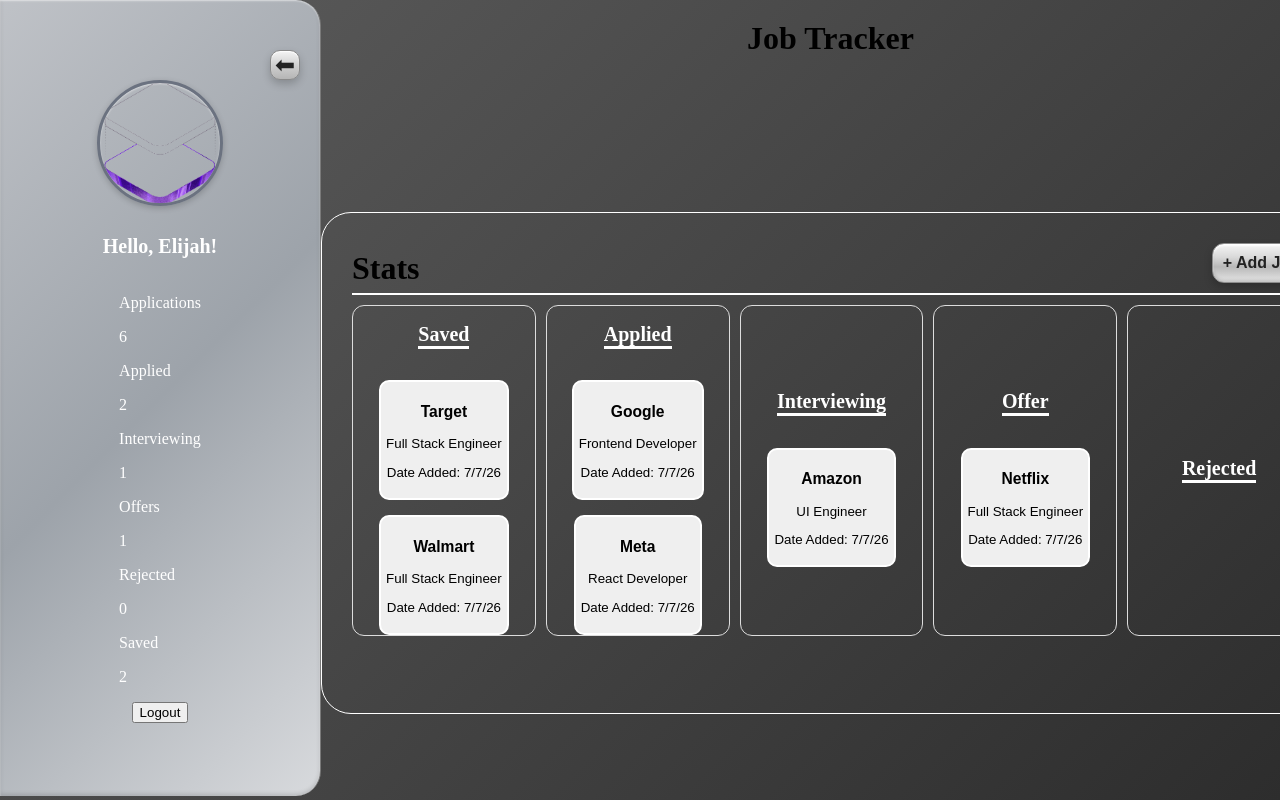
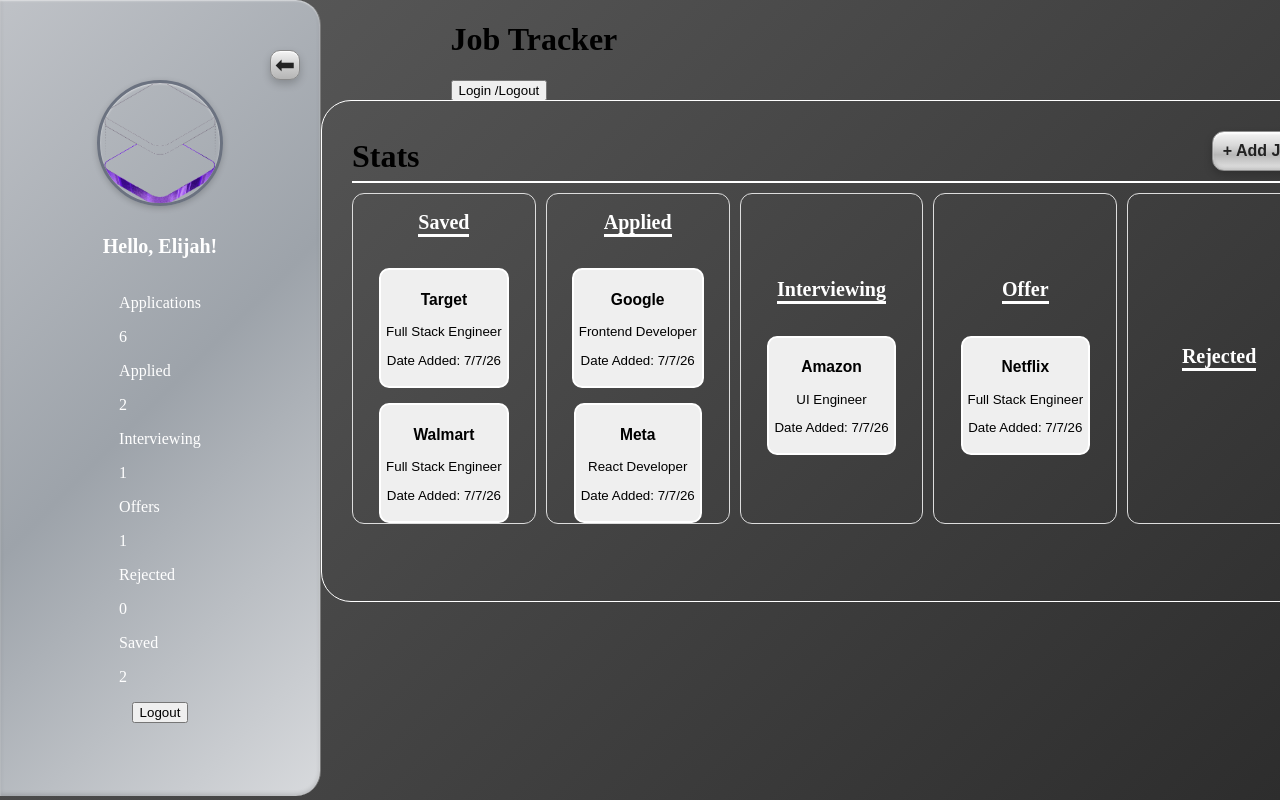
Before and after one commit to ElijahSWilliams/jobTracker, a React (Vite) app: page / in a window 1280 px wide. Built offline with nearby package versions, Linux system fonts and the light colour scheme.

Commit message:
Working on account button placement

```diff
--- a/src/Header/Header.css
+++ b/src/Header/Header.css
@@ -1,22 +1,28 @@
 .header {
-    width: 100%;
-    max-width: 1000px;
-    padding: 20px 30px;
+max-width: 700px;
+width: 100%;
+height: 100px;
+margin-left: auto;
+margin-right: auto;
+display: flex;
+flex-direction: row;
+flex-wrap: wrap;
+}
 
-    margin: 0 auto;
-    margin-bottom: 135px;
-    flex-shrink: 0
+.header__nav {
 
-    /* border-bottom: 1px solid #444; */
+  /* align-items: center;
+  justify-content: center;
+   */
 
-  /*   position: sticky;
-    top: 0; */
-
-   /*  background: rgba(0,0,0,0.2) */; /* optional but nice */
-   /*  backdrop-filter: blur(10px); */
 }
 
 .header__title {
-   text-align: center;
-   margin: 0;
-   }
+  /* text-align: center; */
+
+}
+
+.header__account-btn {
+/*   display: flex;  */
+
+}
--- a/src/Header/Header.tsx
+++ b/src/Header/Header.tsx
@@ -5,10 +5,10 @@
 function Header({ }: HeaderProps) {
     return (
         <div className="header">
-            <h1 className="header__title">Job Tracker</h1>
-            {/* <div className="nav">
-                <button className="">Settings</button>
-            </div> */}
+            <div className="header__nav">
+                <h1 className="header__title">Job Tracker</h1>
+                <button className="header__account-btn">Login /Logout</button>
+            </div>
         </div>
     );
 }
```
